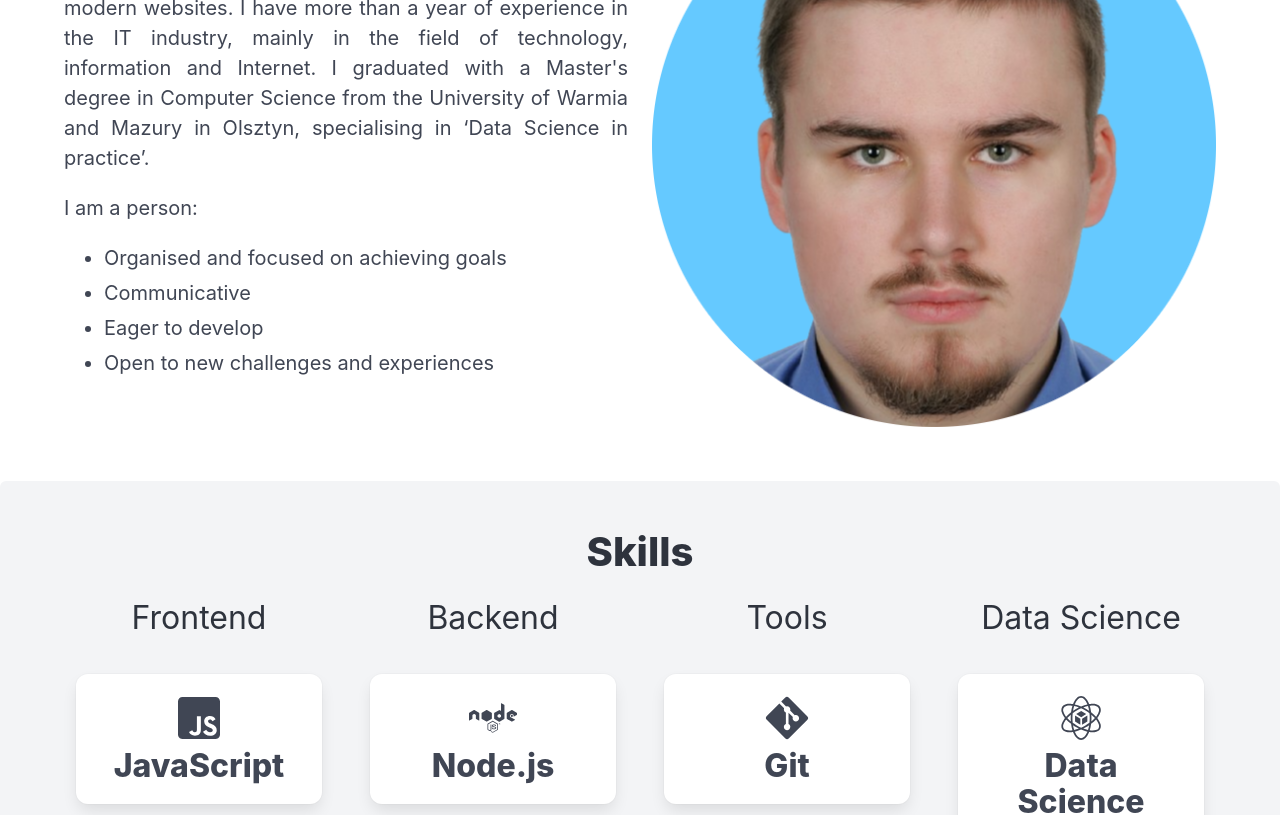
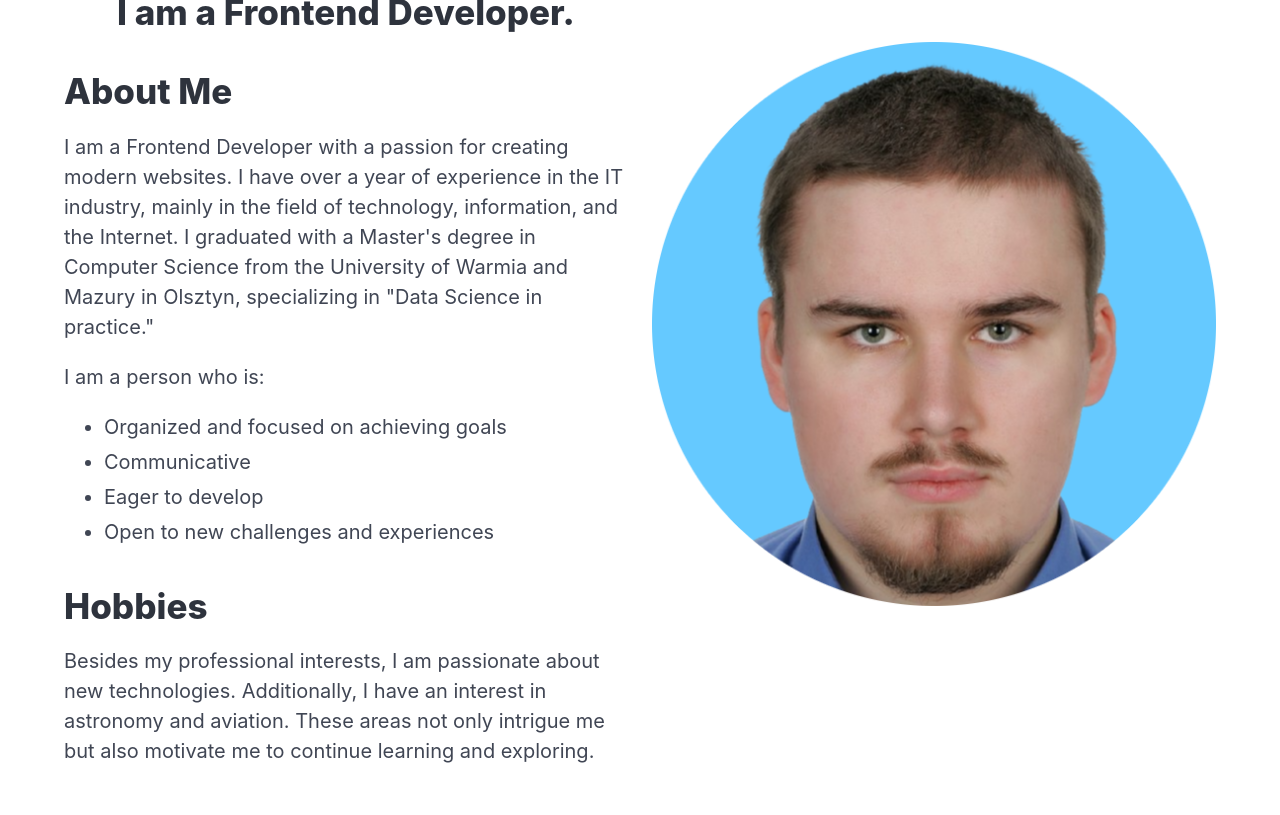
Before and after one commit to DLQuake/portfolio, a Next.js app: page /about in a window 1280 px wide. Shown: the part 280-1095 px from the top of the page. Built offline with nearby package versions, Linux system fonts and the light colour scheme.

Commit message:
Update content in about and project

```diff
--- a/src/app/about/page.js
+++ b/src/app/about/page.js
@@ -7,24 +7,30 @@ const AboutPage = () => {
             <div className="section">
                 <div className="container">
                     <div className="columns is-vcentered">
-                        <div className="column is-size-5 is-half content has-text-justified">
-                            <h1 className="title is-size-2 has-text-centered">About me</h1>
+                        <div className="column is-size-5 is-half content">
+                            <h1 className='has-text-centered'>Hello everyone, my name is Dominik!</h1>
+                            <h2 className='has-text-centered'>I am a Frontend Developer.</h2>
+
+                            <h2>About Me</h2>
                             <p>
                                 I am a Frontend Developer with a passion for creating modern websites.
-                                I have more than a year of experience in the IT industry, mainly in the field
-                                of technology, information and Internet. I graduated with a Master&apos;s degree in
-                                Computer Science from the University of Warmia and Mazury in Olsztyn,
-                                specialising in ‘Data Science in practice’.
+                                I have over a year of experience in the IT industry, mainly in the field of technology, information, and the Internet.
+                                I graduated with a Master&apos;s degree in Computer Science from the University of Warmia and Mazury in Olsztyn, specializing in &quot;Data Science in practice.&quot;
                             </p>
-                            <p>
-                                I am a person:
-                            </p>
+                            <p>I am a person who is:</p>
                             <ul>
-                                <li>Organised and focused on achieving goals</li>
+                                <li>Organized and focused on achieving goals</li>
                                 <li>Communicative</li>
                                 <li>Eager to develop</li>
                                 <li>Open to new challenges and experiences</li>
                             </ul>
+
+                            <h2>Hobbies</h2>
+                            <p>
+                                Besides my professional interests, I am passionate about new technologies.
+                                Additionally, I have an interest in astronomy and aviation.
+                                These areas not only intrigue me but also motivate me to continue learning and exploring.
+                            </p>
                         </div>
                         <div className="column is-half">
                             <Image
@@ -37,7 +43,7 @@ const AboutPage = () => {
                         </div>
                     </div>
                 </div>
-            </div>
+            </div >
             <SkillSet />
         </>
     );
```
Also changed, not shown: src/app/projects/page.js (+4 -14 lines).
